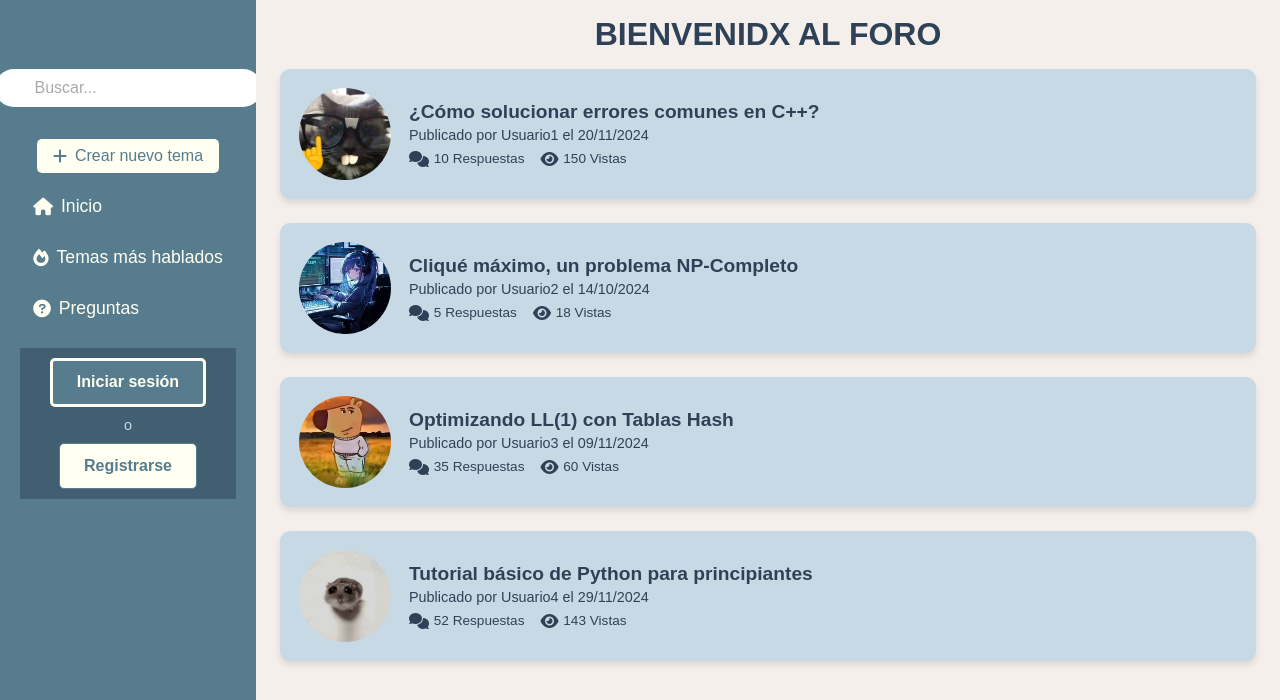
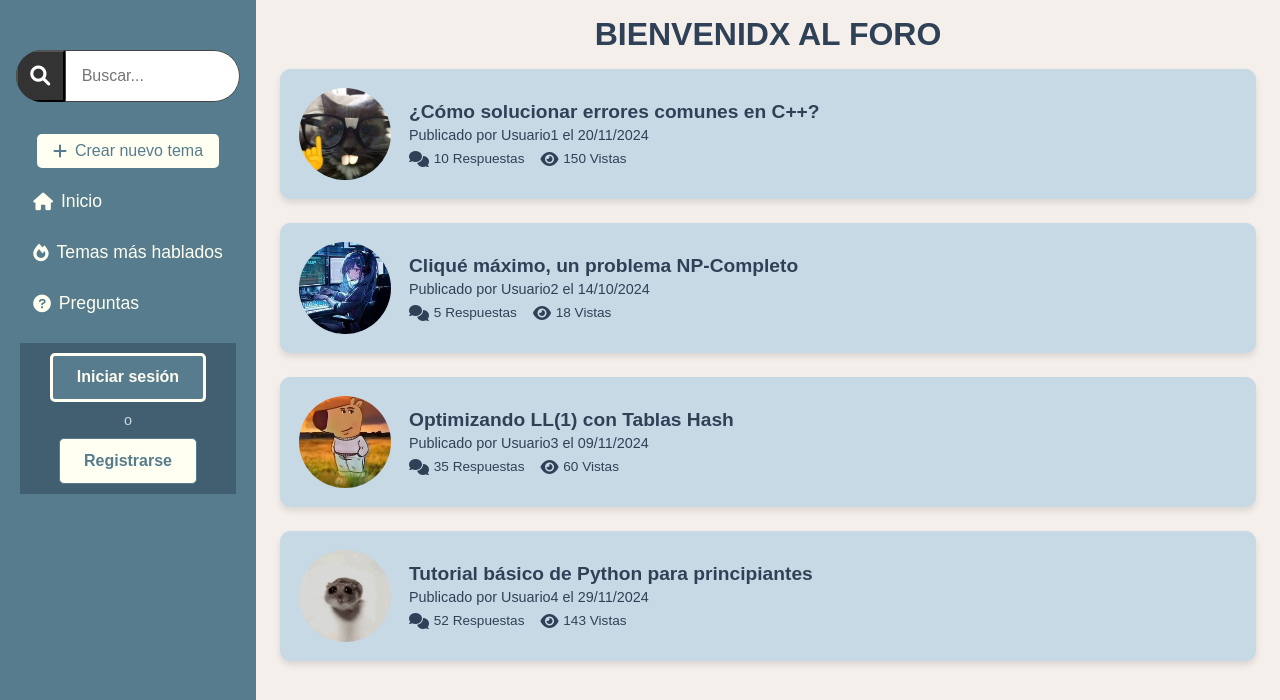
Before and after one commit to vhhatziry/foro_ctrlaltaprende, a PHP site: page /foro.html in a window 1280 px wide. Shown: the part 100-800 px from the top of the page. Run offline with PHP 8.4, Linux system fonts and the light colour scheme; some web fonts are replaced.

Commit message:
Barra de busqueda

```diff
--- a/styles.css
+++ b/styles.css
@@ -301,31 +301,39 @@ body {
     font-weight: 800;
 }
 
-.buscador {
+   .buscador-contenedor {
+    display: flex;
+    border-radius: 2rem;
+    overflow: hidden;
+    max-width: 16rem;
+    margin: 2rem auto;
+  }
+
+  .buscador-boton {
+    background-color: #333;
+    width: 4rem;
+    display: flex;
+    align-items: center;
+    justify-content: center;
+  }
+
+  .buscador-boton i {
+    color: #fff;
+    font-size: 20px;
+  }
+
+  .buscador {
+    padding: 1rem;
+    border: 1px solid #444;
+    border-radius: 2rem;
+    width: 100%;
+    border-top-left-radius: 0;
+    border-bottom-left-radius: 0;
     font-family: "Poppins", sans-serif;
     font-size: 16px;
-    padding: 10px 20px 10px 40px; /* Ajusta el padding para el icono */
-    border: none;
-    border-radius: 20px;
     background-color: white;
-    margin: 2rem;
   }
 
-  .buscador::placeholder {
-    color: #aaa;
-  }
-
-  .buscador::before {
-    content: "\f002"; /* Código del icono de búsqueda en Font Awesome */
-    font-family: "Font Awesome 6 Free";
-    font-weight: 900; /* Asegúrate de usar el estilo "solid" */
-    position: absolute;
-    left: 10px;
-    top: 50%;
-    transform: translateY(-50%);
-    font-size: 20px;
-    color: #555555; /* Color del icono */
-  }
 
 .new-topic-btn {
     color: var(--primary-color);
```
